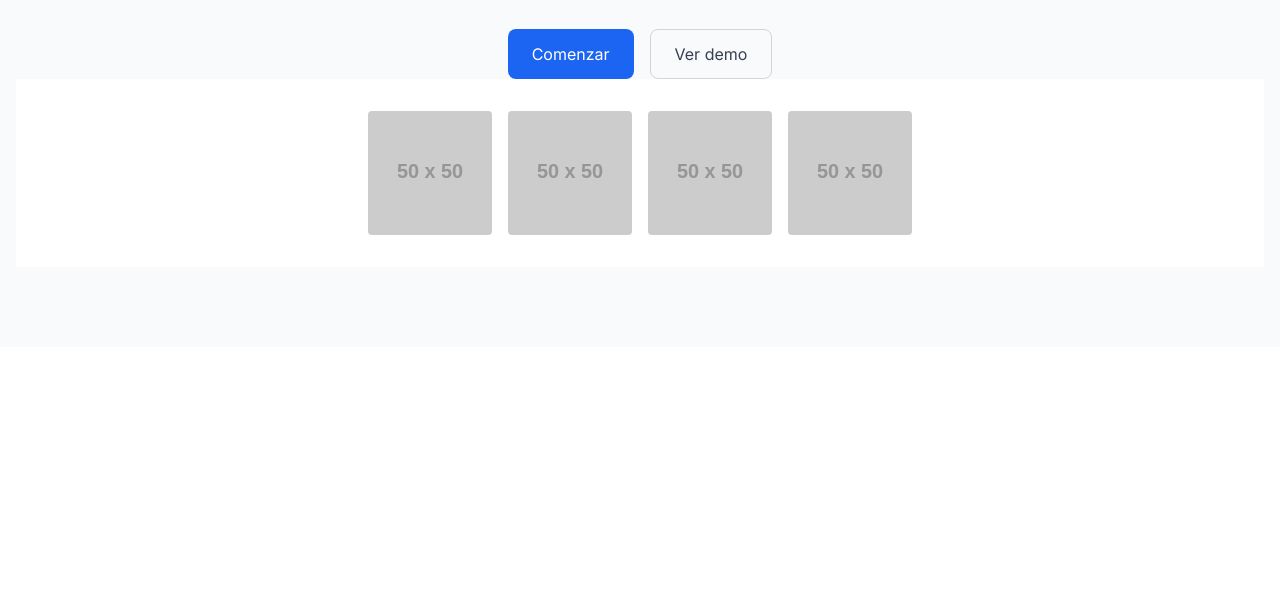
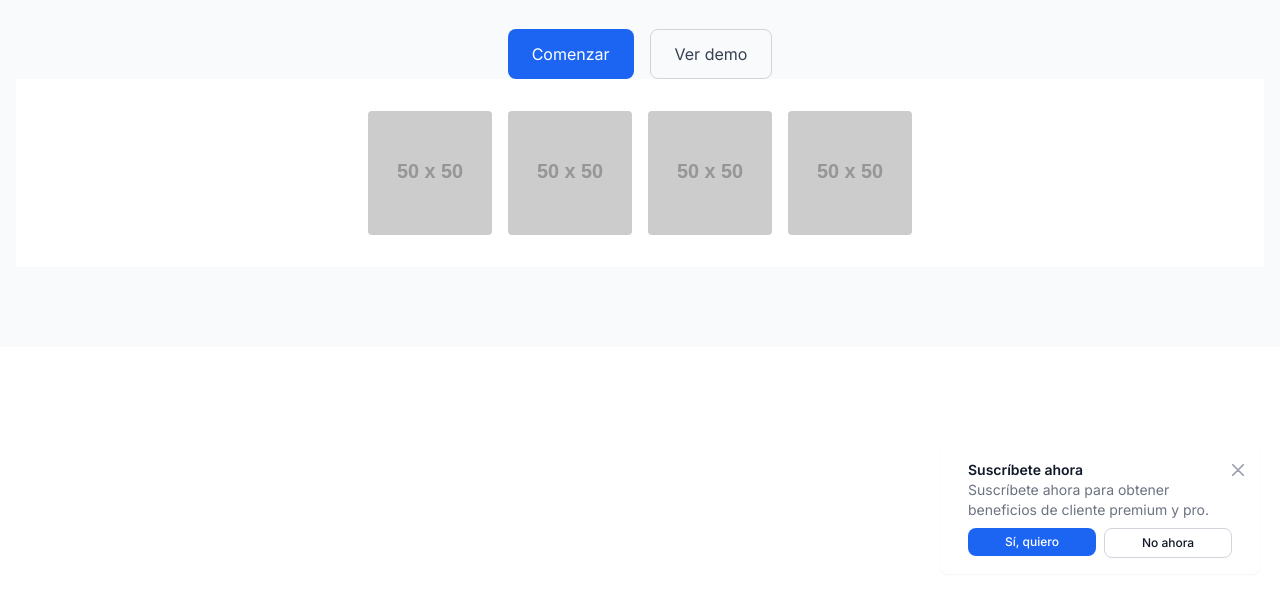
Before and after one commit to Domaalva/landing-page, a website built with Vite: page index.html in a window 1280 px wide. Shown: the part 206-800 px from the top of the page. Built offline with nearby package versions, Linux system fonts and the light colour scheme; placeholder pictures from the web are drawn by us.

Commit message:
Realizada la guia 8

```diff
--- a/index.html
+++ b/index.html
@@ -90,8 +90,45 @@
                 </div>
             </section>
     </main>
+
+    <div id="toast-interactive"
+
+         class="hidden fixed right-5 bottom-5 flex items-center w-full max-w-xs p-4 space-x-4 text-gray-500 bg-white divide-x divide-gray-200 rounded-lg shadow-sm dark:text-gray-400 dark:divide-gray-700 dark:bg-gray-800"
+
+         role="alert">
+         <div class="flex">
+
+             <!-- Content -->
+             <div class="ms-3 text-sm font-normal">
+                 <span class="mb-1 text-sm font-semibold text-gray-900 dark:text-white">Suscríbete ahora</span>
+                 <div class="mb-2">Suscríbete ahora para obtener beneficios de cliente premium y pro.</div>
+                 <div class="grid grid-cols-2 gap-2">
+                 <div>
+                     <a href="#"
+                     class="inline-flex justify-center w-full px-2 py-1.5 text-xs font-medium text-white bg-blue-600 rounded-lg hover:bg-blue-700 focus:ring-4 focus:outline-none focus:ring-blue-300 dark:bg-blue-500 dark:hover:bg-blue-600 dark:focus:ring-blue-800">Sí, quiero</a>
+                 </div>
+                 <div>
+                     <a href="#"
+                     class="inline-flex justify-center w-full px-2 py-1.5 text-xs font-medium text-gray-900 bg-white border border-gray-300 rounded-lg hover:bg-gray-100 focus:ring-4 focus:outline-none focus:ring-gray-200 dark:bg-gray-600 dark:text-white dark:border-gray-600 dark:hover:bg-gray-700 dark:hover:border-gray-700 dark:focus:ring-gray-700">No ahora</a>
+                 </div>
+                 </div>
+             </div>
+
+             <!-- Close button -->
+             <button type="button"
+                 class="ms-auto -mx-1.5 -my-1.5 p-1.5 inline-flex items-center justify-center w-8 h-8 text-gray-400 bg-white rounded-lg hover:text-gray-900 hover:bg-gray-100 focus:ring-2 focus:ring-gray-300 dark:text-gray-500 dark:hover:text-white dark:bg-gray-800 dark:hover:bg-gray-700"
+                 data-dismiss-target="#toast-interactive" aria-label="Close">
+                 <span class="sr-only">Close</span>
+                 <svg class="w-3 h-3" xmlns="http://www.w3.org/2000/svg" fill="none" viewBox="0 0 14 14" aria-hidden="true">
+                 <path stroke="currentColor" stroke-linecap="round" stroke-linejoin="round" stroke-width="2"
+                     d="m1 1 6 6m0 0 6 6M7 7l6-6M7 7l-6 6" />
+                 </svg>
+             </button>
+         </div>
+     </div>
     <script src="../path/to/flowbite/dist/flowbite.min.js"></script>
     <script src="https://cdn.jsdelivr.net/npm/flowbite@4.0.1/dist/flowbite.min.js"></script>
+    <script src="./js/file01.js" defer></script>
 
 </body>
 
--- /dev/null
+++ b/js/file01.js
@@ -0,0 +1,39 @@
+"use strict";
+
+/**
+ * Muestra la notificación interactiva en pantalla.
+ *
+ * @param {string} [toastId="toast-interactive"] - Identificador del elemento de la notificación.
+ * @param {string} [visibleClass="md:block"] - Clase que se agrega para hacer visible la notificación.
+ * @returns {void}
+ */
+const showToast = (toastId = "toast-interactive", visibleClass = "md:block") => {
+    const toast = document.getElementById(toastId);
+
+    if (toast) {
+        toast.classList.add(visibleClass);
+        toast.classList.remove("hidden");
+    }
+};
+
+/**
+ * Asigna un evento click al botón de demostración para abrir un video de YouTube.
+ *
+ * @param {string} [demoId="demo"] - Identificador del elemento que activa el video.
+ * @param {string} [videoUrl="https://www.youtube.com/watch?v=dQw4w9WgXcQ"] - URL del video que se abrirá.
+ * @returns {void}
+ */
+const showVideo = (demoId = "demo", videoUrl = "https://www.youtube.com/watch?v=dQw4w9WgXcQ") => {
+    const demo = document.getElementById(demoId);
+
+    if (demo) {
+        demo.addEventListener("click", () => {
+            window.open(videoUrl, "_blank", "noopener,noreferrer");
+        });
+    }
+};
+
+(() => {
+    showToast();
+    showVideo();
+})();
```
